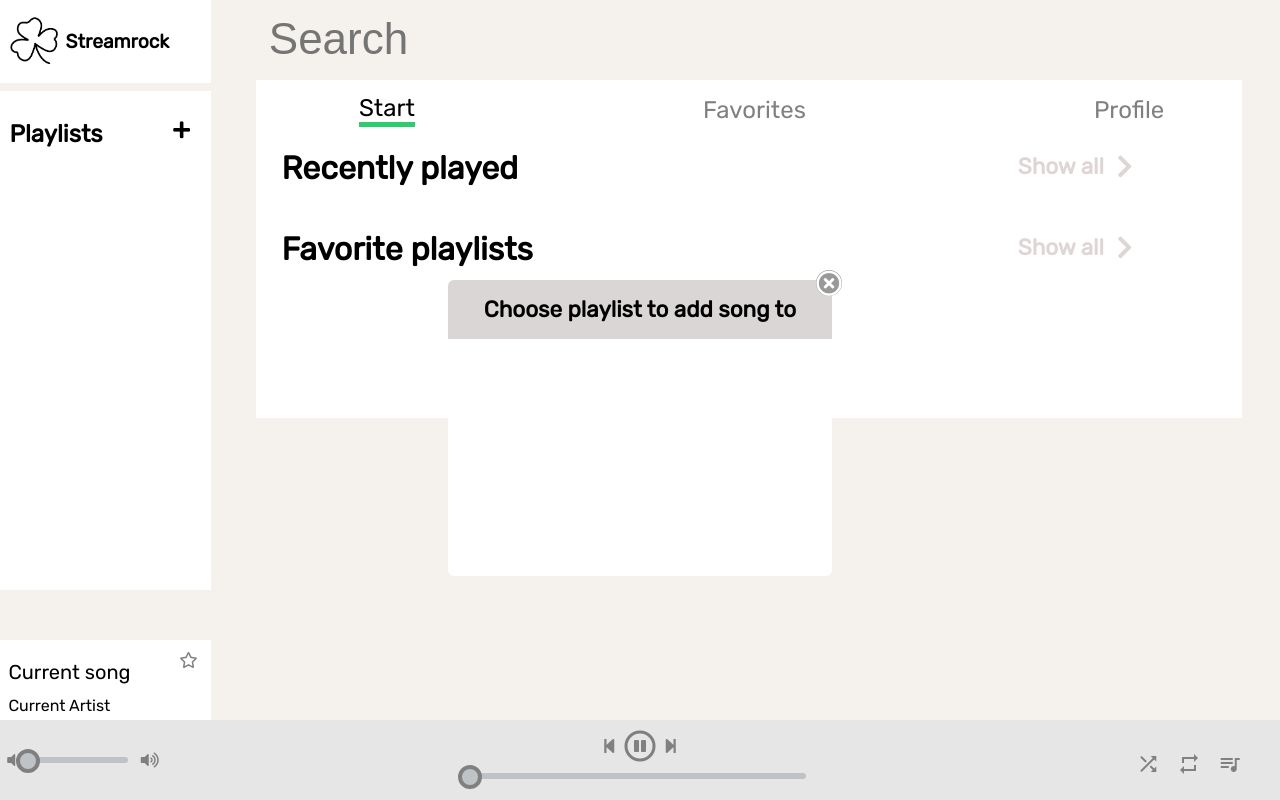
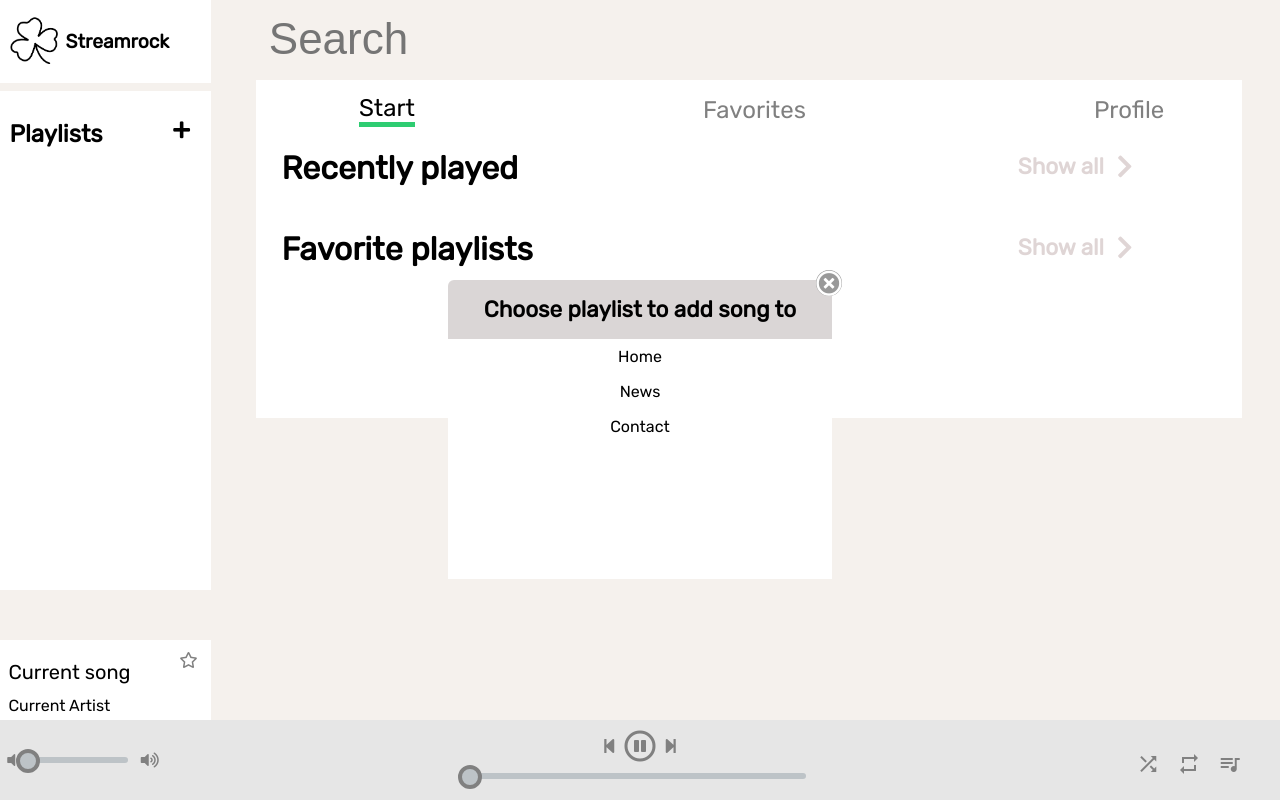
Before and after one commit to Stream-Rock/Streamrock, a PHP site: page /pages/application.php in a window 1280 px wide. Run offline with PHP 8.4, Linux system fonts and the light colour scheme; the visitor is signed in with stand-in values (Sample User, id 1); data that the repository does not hold is empty; a stand-in replaces the project's code that opens the database connection; some libraries are stand-ins or nearby versions.

Commit message:
changed style from choose playlist window

```diff
--- a/css/application.css
+++ b/css/application.css
@@ -779,3 +779,33 @@ h6 {
 .showAllDiv:hover span, .showAllDiv:hover i {
     color: gray;
 }
+
+#playlistList {
+    height: 30vh;
+    overflow-y: auto;
+    overflow-x: hidden;
+}
+
+#playlistsToChoseFrom {
+    list-style-type: none;
+    margin: 0;
+    padding: 0;
+    width: 100%;
+    height: 100%;
+    text-align: center;
+    background-color: white;
+    font-size: 2vh;
+}
+
+#playlistsToChoseFrom a {
+    display: block;
+    color: #000;
+    padding: 8px 16px;
+    text-decoration: none;
+    background-color: white;
+}
+
+#playlistsToChoseFrom a:hover {
+    background-color: gray;
+    color: white;
+}
--- a/pages/application.php
+++ b/pages/application.php
@@ -187,7 +187,11 @@ if (isset($_SESSION['profile_picture']) && $_SESSION['profile_picture'] !== '')
         </h6>
     </div>
     <div class="playlistOptions" id="playlistList">
-
+        <ul id="playlistsToChoseFrom">
+            <li><a href="#home">Home</a></li>
+            <li><a href="#news">News</a></li>
+            <li><a href="#contact">Contact</a></li>
+        </ul>
     </div>
     <i class="far fa-times-circle" id="cancelSelectAddToPlaylist"></i>
 </div>
```
